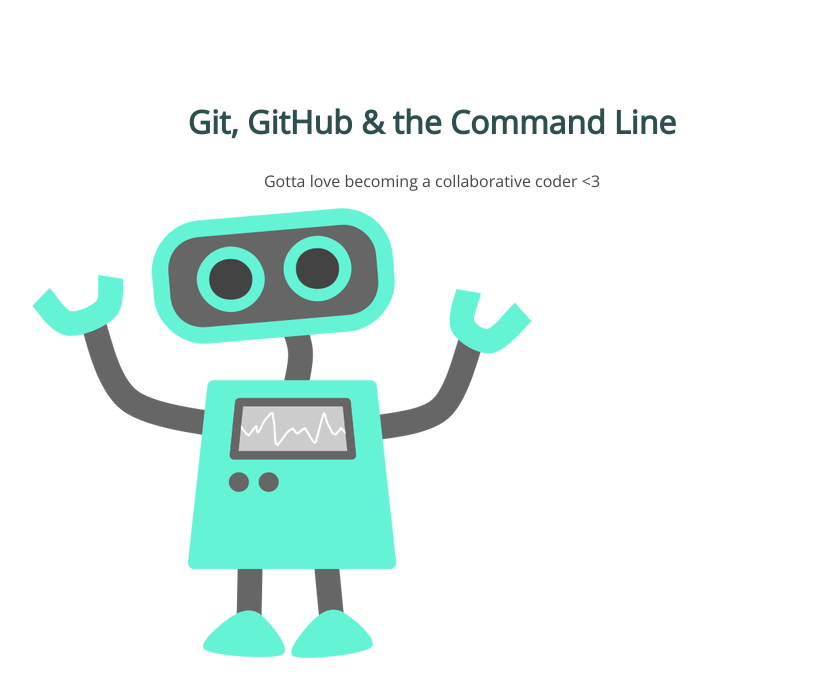
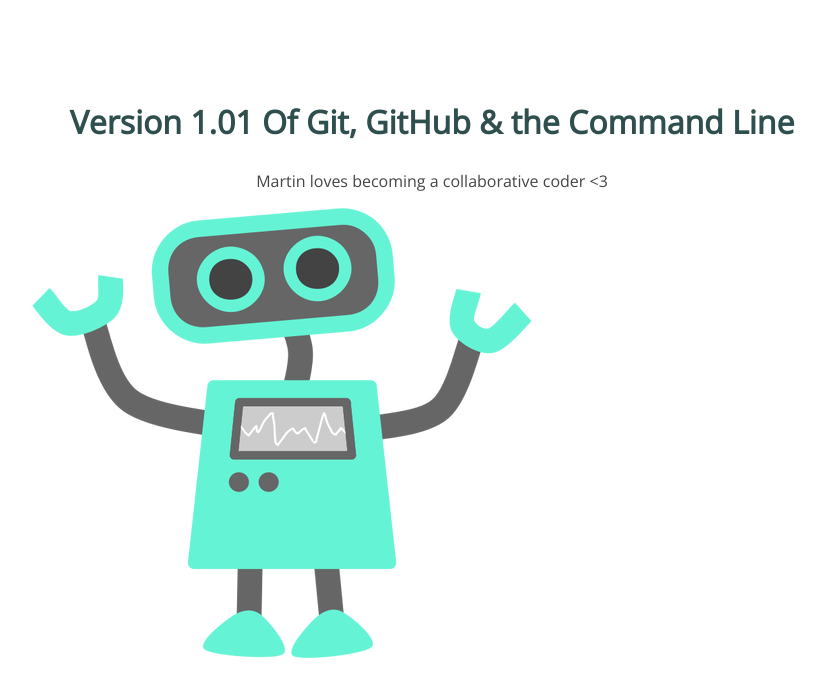
Before and after one commit to Webinaut-Skillcrush/105-project, a plain HTML site: page index.html in a window 1280 px wide. Shown: the whole page, without its empty margins (208-1034 px from the left). Drawn offline with nearby package versions, Linux system fonts and the light colour scheme.

Commit message:
Changed h1 and p text

```diff
--- a/index.html
+++ b/index.html
@@ -8,8 +8,8 @@
 </head>
 <body>
 	<section>
-		<h1>Git, GitHub & the Command Line</h1>
-		<p>Gotta love becoming a collaborative coder <3</p>
+		<h1>Version 1.01 Of Git, GitHub & the Command Line</h1>
+		<p>Martin loves becoming a collaborative coder <3</p>
 		<img src="img/happy-blue-robot.png">
 	</section>
 </body>
```
